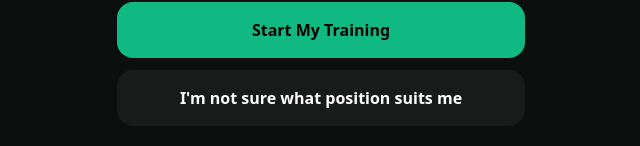
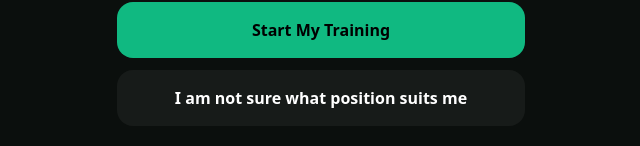
Before and after one commit to sndukwe45-Bellamy/Deep-ground-training, a Next.js app: page / in a window 1280 px wide. Shown: the part 634-780 px from the top of the page, without its empty margins (319-959 px from the left). Built offline with nearby package versions, Linux system fonts and the light colour scheme.

Commit message:
Update page.tsx

```diff
--- a/app/page.tsx
+++ b/app/page.tsx
@@ -32,7 +32,7 @@ export default function Landing() {
           href="/questionnaire/position-finder"
           className="block rounded-2xl bg-white/5 px-5 py-4 text-center text-base font-semibold text-white"
         >
-          I'm not sure what position suits me
+          I am not sure what position suits me
         </Link>
       </div>
     </main>
```
